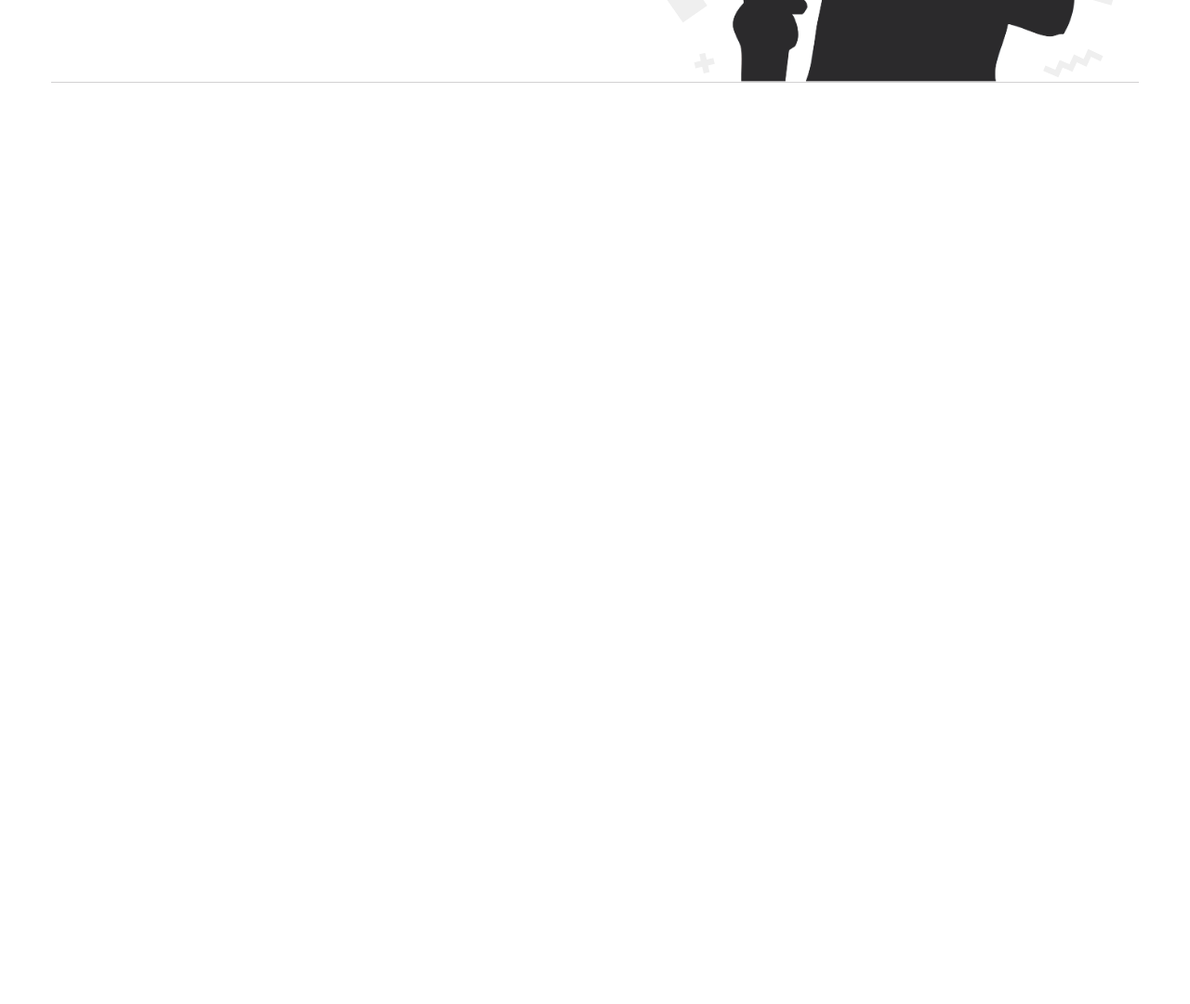
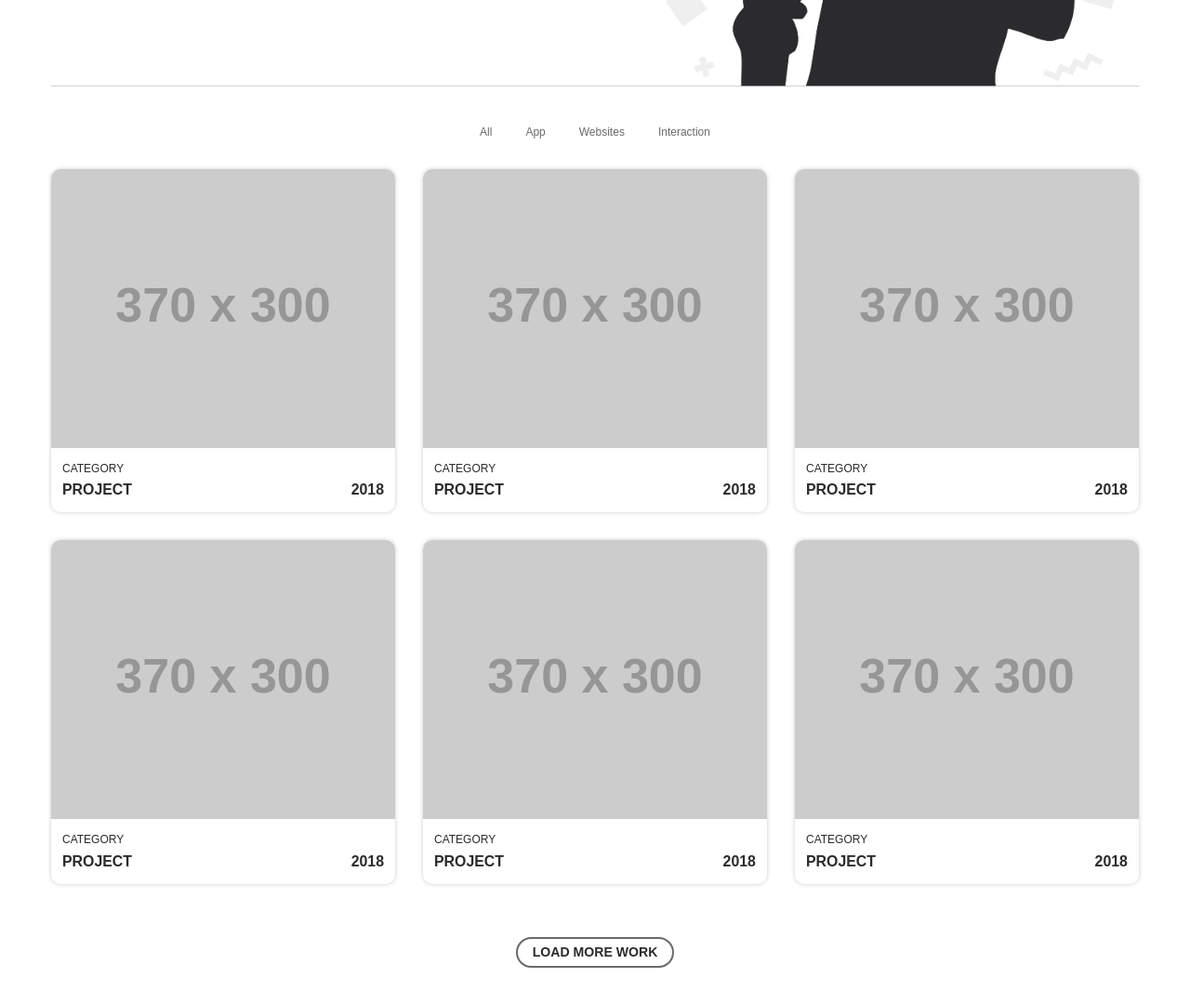
Before and after one commit to Spraymay/portfolio, a plain HTML site: page index.html in a window 1280 px wide. Shown: the part 500-1580 px from the top of the page at 93% size. Before the commit the page ends 800 px from the top, so only its background shows below. Drawn offline with Linux system fonts and the light colour scheme; placeholder pictures from the web are drawn by us.

Commit message:
3 видео

```diff
--- a/css/blocks/btn.less
+++ b/css/blocks/btn.less
@@ -3,7 +3,7 @@
 .btn {
 	display: inline-block;
 	vertical-align: top;
-	padding: 1rem 1.8rem;
+	padding: 1.05em 1.7em;
 	min-width: 170px;
 	text-align: center;
 
@@ -34,4 +34,11 @@
 	+ .btn {
 		margin-left: 1rem;
 	}
+
+	&--sm {
+		padding: 0.5em 1em;
+		font-size: 0.94rem;
+		font-weight: 700;
+		border-width: 2px;
+	}
 }
--- /dev/null
+++ b/css/blocks/helpers.less
@@ -0,0 +1,5 @@
+// out: false
+
+.content-center {
+	text-align: center;
+}
--- /dev/null
+++ b/css/blocks/portfolio.less
@@ -0,0 +1,12 @@
+// out: false
+
+.portfolio {
+	display: flex;
+	flex-wrap: wrap;
+	margin: 0 -1rem 2.8rem;
+}
+
+.portfolio__col {
+	flex-basis: 33.333%;
+	padding: 1rem;
+}
--- /dev/null
+++ b/css/blocks/work.less
@@ -0,0 +1,39 @@
+// out: false
+
+.work {
+	border-radius: 10px;
+	overflow: hidden;
+	box-shadow: 0 0 4px fade(@black, 25%);
+
+	transition: box-shadow 0.2s linear;
+	&:hover {
+		box-shadow: 0 0 25px fade(@black, 25%);
+	}
+}
+
+.work__image {
+	display: block;
+	max-width: 100%;
+	height: auto;
+}
+
+.work__content {
+	padding: 1rem 0.8rem;
+}
+
+.work__cat {
+	font-size: 0.8rem;
+	color: @black;
+	text-transform: uppercase;
+	margin-bottom: 0.5rem;
+}
+
+.work__title {
+	display: flex;
+	justify-content: space-between;
+
+	font-size: 1.06rem;
+	color: @black;
+	text-transform: uppercase;
+	font-weight: 700;
+}
--- /dev/null
+++ b/css/blocks/works.less
@@ -0,0 +1,22 @@
+// out: false
+
+.works {
+	padding: 2.8rem 0;
+}
+
+.works__nav {
+	display: flex;
+	justify-content: center;
+	margin-bottom: 1.2rem;
+}
+
+.works__nav-link {
+	margin: 0 1.2rem;
+	font-size: 0.8rem;
+	color: fade(@black, 70%);
+	text-decoration: none;
+
+	&:hover {
+		text-decoration: underline;
+	}
+}
--- a/css/style.less
+++ b/css/style.less
@@ -35,3 +35,8 @@ h6 {
 @import "blocks/intro.less";
 @import "blocks/social.less";
 @import "blocks/btn.less";
+@import "blocks/works.less";
+@import "blocks/portfolio.less";
+@import "blocks/work.less";
+
+@import "blocks/helpers.less";
--- a/index.html
+++ b/index.html
@@ -67,5 +67,104 @@
 			</div>
 		</div>
 	</section>
+	<div class="works">
+		<div class="container">
+			<div class="works__nav">
+				<a class="works__nav-link" href="#">All</a>
+				<a class="works__nav-link" href="#">App</a>
+				<a class="works__nav-link" href="#">Websites</a>
+				<a class="works__nav-link" href="#">Interaction</a>
+			</div>
+			<div class="portfolio">
+				<div class="portfolio__col">
+					<div class="work">
+						<img class="work__image" src="https://placehold.it/370x300" alt="">
+						<div class="work__content">
+							<div class="work__cat">
+								category
+							</div>
+							<div class="work__title">
+								project
+								<time datetime="2019-11-22 19:00">2018</time>
+							</div>
+						</div>
+					</div>
+				</div>
+				<div class="portfolio__col">
+					<div class="work">
+						<img class="work__image" src="https://placehold.it/370x300" alt="">
+						<div class="work__content">
+							<div class="work__cat">
+								category
+							</div>
+							<div class="work__title">
+								project
+								<time datetime="2019-11-22 19:00">2018</time>
+							</div>
+						</div>
+					</div>
+				</div>
+				<div class="portfolio__col">
+					<div class="work">
+						<img class="work__image" src="https://placehold.it/370x300" alt="">
+						<div class="work__content">
+							<div class="work__cat">
+								category
+							</div>
+							<div class="work__title">
+								project
+								<time datetime="2019-11-22 19:00">2018</time>
+							</div>
+						</div>
+					</div>
+				</div>
+				<div class="portfolio__col">
+					<div class="work">
+						<img class="work__image" src="https://placehold.it/370x300" alt="">
+						<div class="work__content">
+							<div class="work__cat">
+								category
+							</div>
+							<div class="work__title">
+								project
+								<time datetime="2019-11-22 19:00">2018</time>
+							</div>
+						</div>
+					</div>
+				</div>
+				<div class="portfolio__col">
+					<div class="work">
+						<img class="work__image" src="https://placehold.it/370x300" alt="">
+						<div class="work__content">
+							<div class="work__cat">
+								category
+							</div>
+							<div class="work__title">
+								project
+								<time datetime="2019-11-22 19:00">2018</time>
+							</div>
+						</div>
+					</div>
+				</div>
+				<div class="portfolio__col">
+					<div class="work">
+						<img class="work__image" src="https://placehold.it/370x300" alt="">
+						<div class="work__content">
+							<div class="work__cat">
+								category
+							</div>
+							<div class="work__title">
+								project
+								<time datetime="2019-11-22 19:00">2018</time>
+							</div>
+						</div>
+					</div>
+				</div>
+			</div>
+			<div class="content-center">
+				<a class="btn btn--sm" href="#">load more work</a>
+			</div>
+		</div>
+	</div>
 </body>
 </html>
```
Also changed, not shown: css/style.css.
